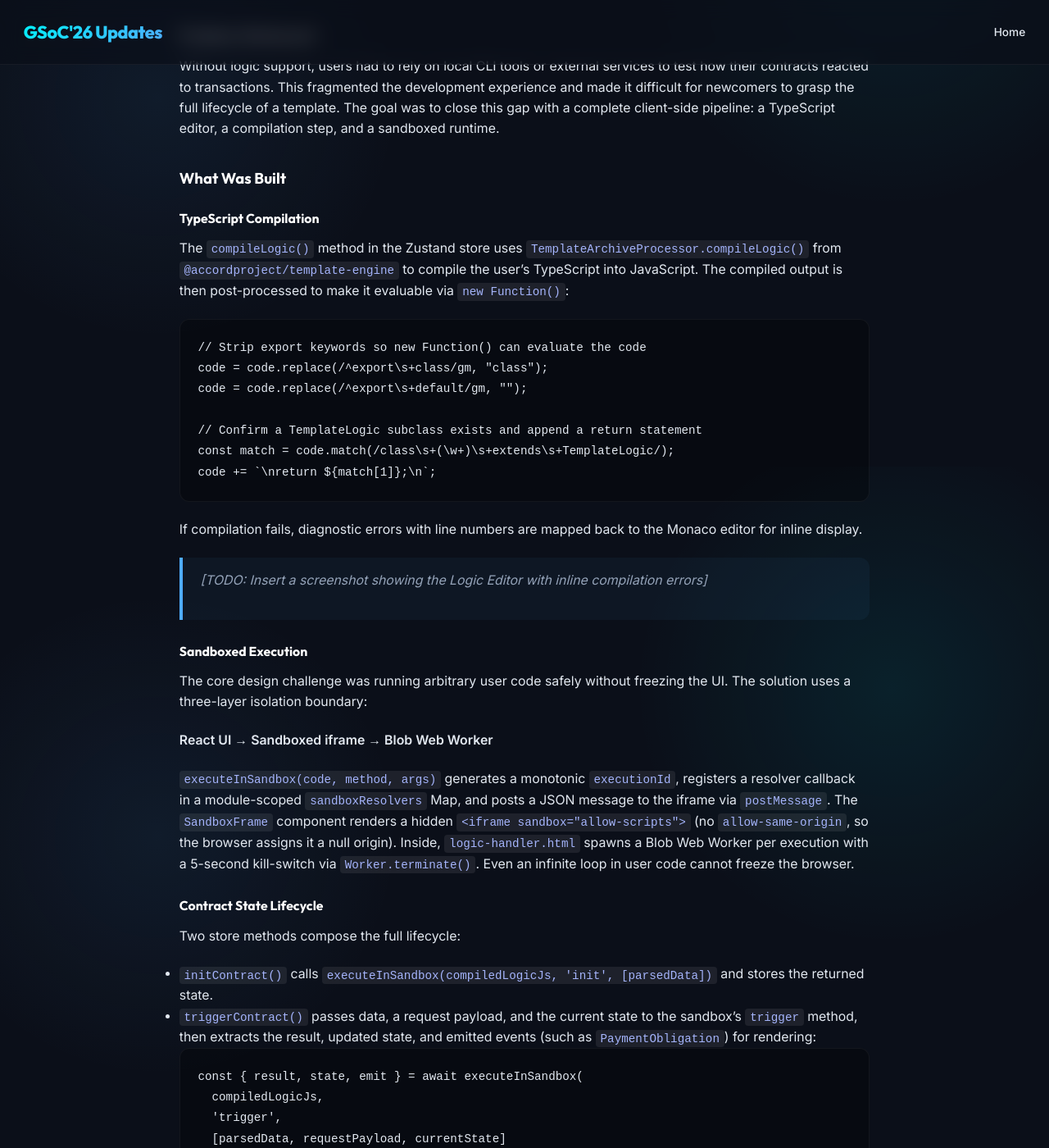
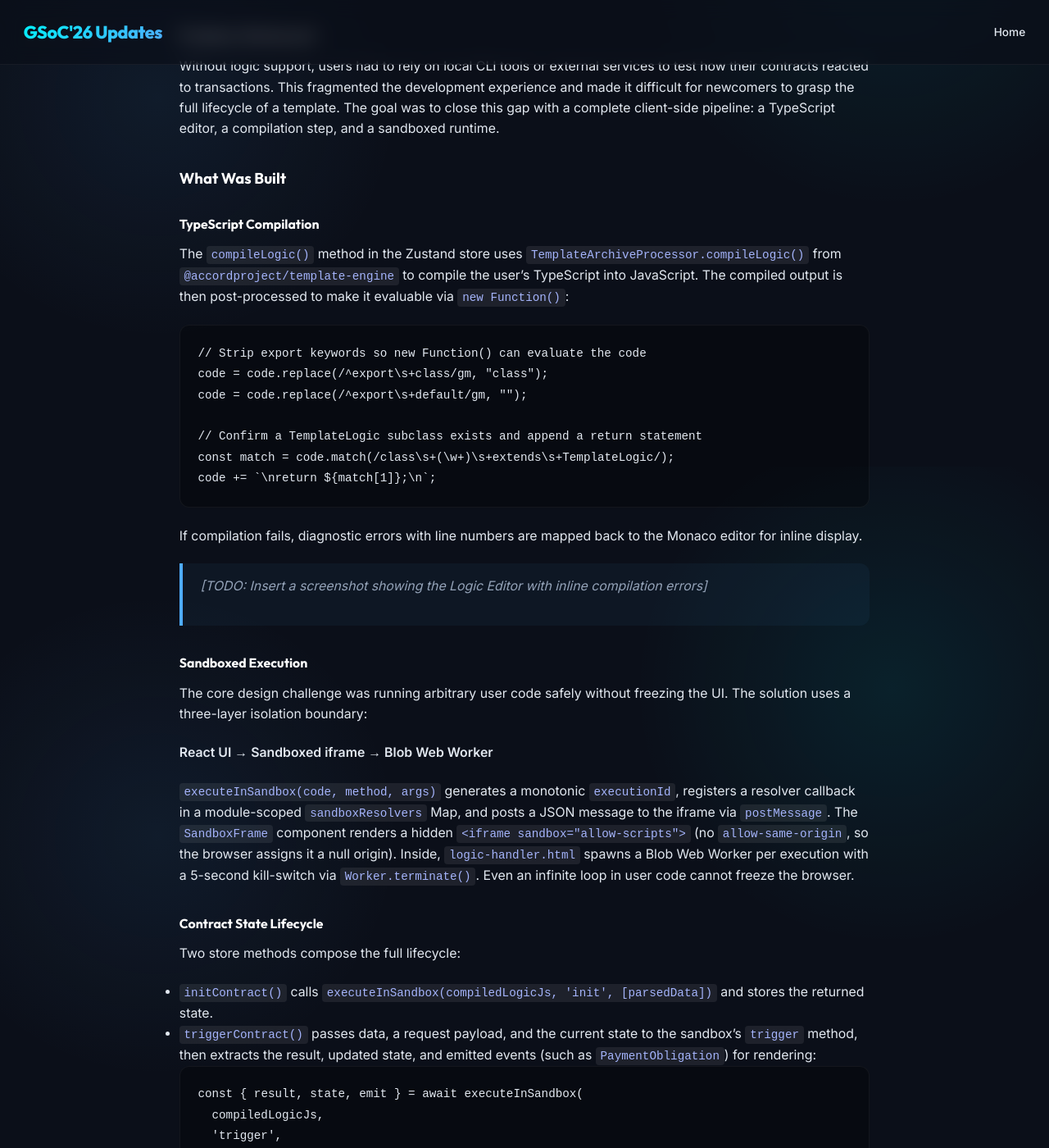
Before and after one commit to 23harshitkumar/23harshitkumar.github.io, a Jekyll site: the page built from _posts/2026-08-21-gsoc-final-submission.md, in a window 1280 px wide and 1400 px high, scrolled down 1231 px. Shown: the whole window at 82% size. Built offline with Jekyll 4.4.1, drawn with Linux system fonts in a browser that asks for light colours.

Commit message:
Fix spacing for h4 tags and blockquotes

```diff
--- a/assets/css/style.css
+++ b/assets/css/style.css
@@ -216,7 +216,7 @@ main {
   color: var(--text-primary);
 }
 
-.post-content h2, .post-content h3 {
+.post-content h2, .post-content h3, .post-content h4, .post-content h5, .post-content h6 {
   margin-top: 2.5rem;
   color: #fff;
 }
@@ -261,6 +261,7 @@ main {
   padding-left: 1.5rem;
   margin-left: 0;
   margin-right: 0;
+  margin-bottom: 2.5rem;
   font-style: italic;
   color: var(--text-secondary);
   background: rgba(79, 172, 254, 0.05);
```
